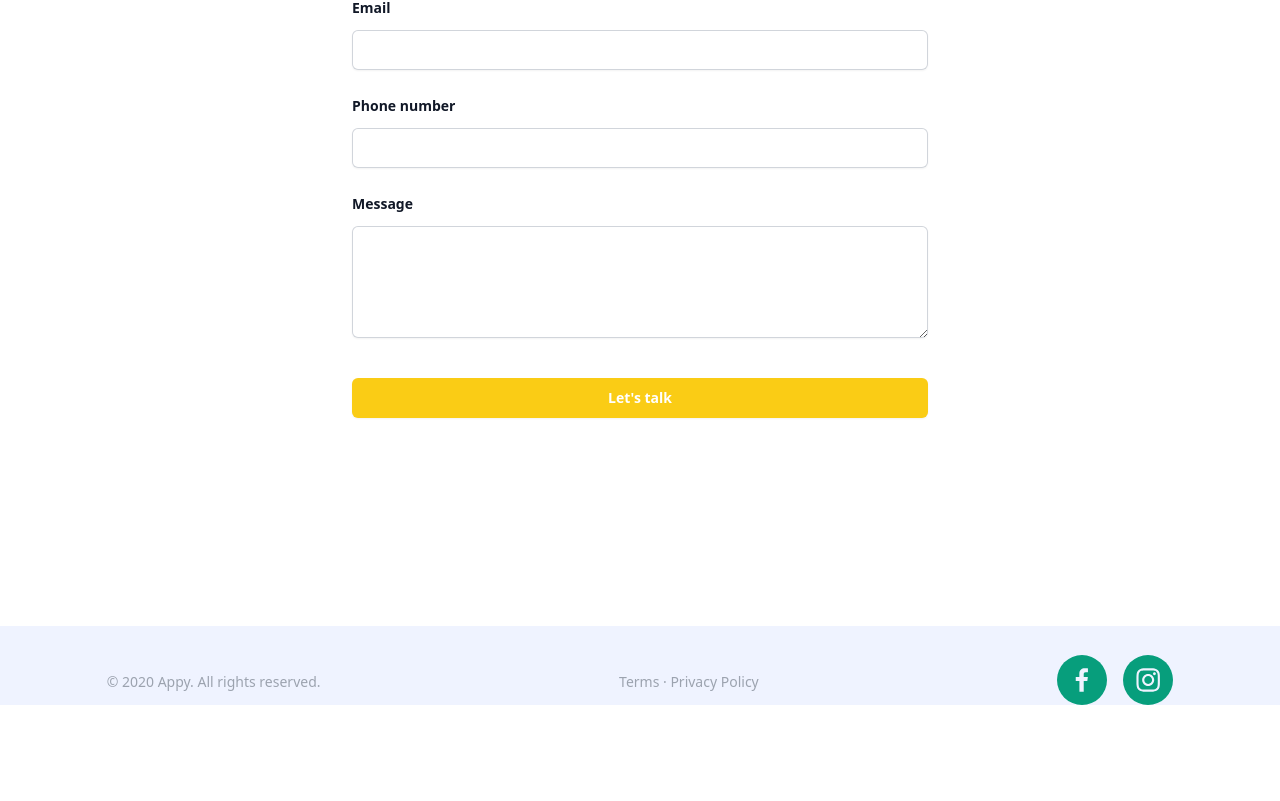
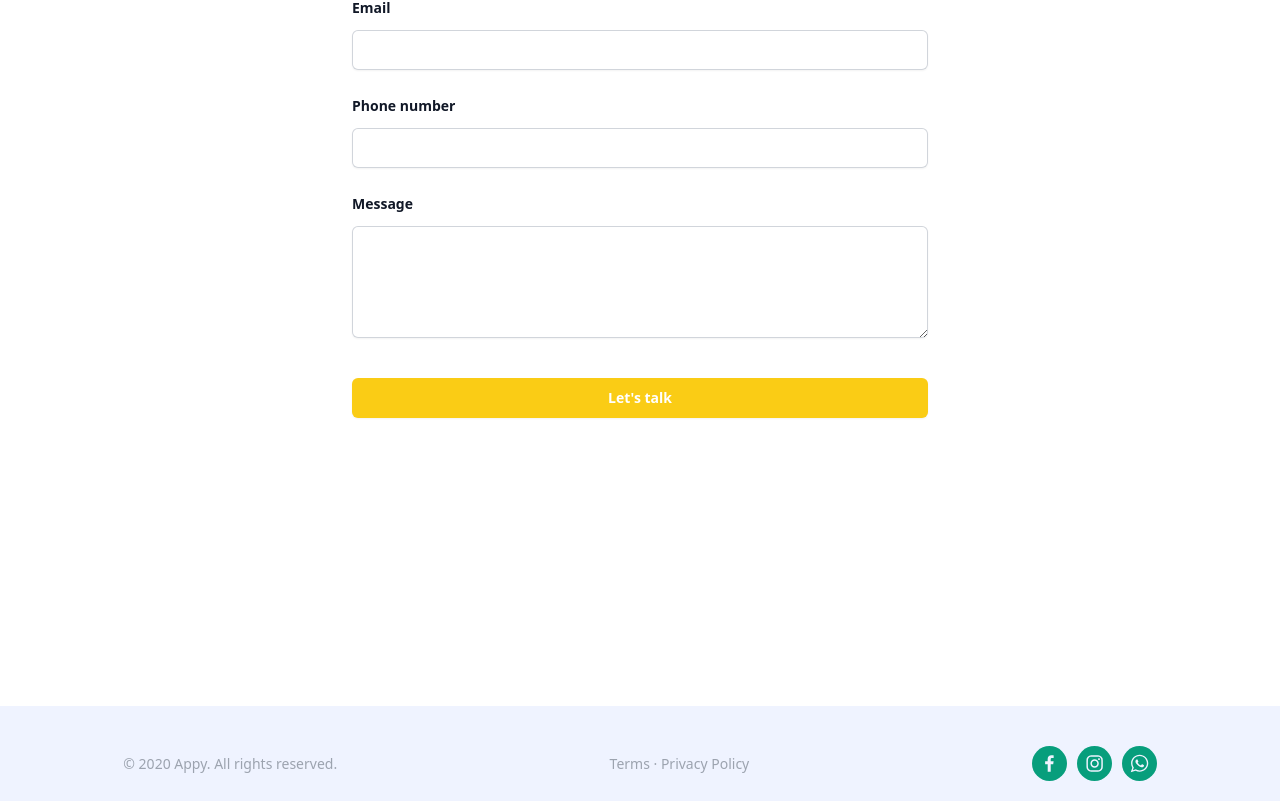
Before and after one commit to asmaemou/easywebsite2, a React (Create React App) app: page /contact in a window 1280 px wide. Shown: the part 458-1259 px from the top of the page. Before the commit the page ends 1163 px from the top, so only its background shows below. Built offline with nearby package versions, Linux system fonts and the light colour scheme.

Commit message:
make the footer look better by creating footer.css +footer.js

```diff
--- a/package.json
+++ b/package.json
@@ -4,6 +4,9 @@
   "private": true,
   "dependencies": {
     "@emailjs/browser": "^3.11.0",
+    "@fortawesome/free-brands-svg-icons": "^6.4.0",
+    "@fortawesome/free-solid-svg-icons": "^6.4.0",
+    "@fortawesome/react-fontawesome": "^0.2.0",
     "@headlessui/react": "^1.7.15",
     "@heroicons/react": "^2.0.18",
     "@testing-library/jest-dom": "^5.16.5",
--- /dev/null
+++ b/src/components/Footer.css
@@ -0,0 +1,48 @@
+.footer {
+    background-color: #eff3ff;
+    color: white;
+    padding: 20px;
+    font-size: 20px; /* Updated font size */
+    text-align: center;
+    width: 100%;
+  }
+
+  .footer-container {
+    display: flex;
+    justify-content: space-between;
+    align-items: center;
+  }
+
+  .item1,
+  .item2,
+  .item3,
+  .item4,
+  .item5 {
+    flex: 1;
+  }
+
+  .item1 {
+    text-align: left;
+  }
+
+  .item2 {
+    text-align: center;
+  }
+
+  .item3,
+  .item4,
+  .item5 {
+    text-align: right;
+  }
+
+  .icon-spacing {
+    margin-left: 10px;
+  }
+
+  .footer-text {
+    font-size: 20px;
+  }
+
+  .footer-icon {
+    font-size: 20px;
+  }
--- a/src/components/Footer.js
+++ b/src/components/Footer.js
@@ -1,22 +1,23 @@
 import React from "react";
 import { SocialIcon } from 'react-social-icons';
+import "./Footer.css";
 
 const Footer = () => {
   return (
-    <footer className="bg-[#eff3ff] text-white mt-20">
+    <footer className="footer bg-[#eff3ff] text-white mt-40">
       <div
-        className="flex flex-row justify-between w-10/12 mx-auto mt-5 items-center
-      text-center pt-8 text-gray-400 text-sm"
+        className="footer-container flex flex-row justify-center items-center w-10/12 mx-auto mt-5 text-center text-gray-400 text-sm"
       >
-        <span>© 2020 Appy. All rights reserved.</span>
-        <span>Terms · Privacy Policy</span>
-        <div className="flex flex-row justify-between space-x-4">
-        <SocialIcon url="https://web.facebook.com/easylarache/videos/3293695087585784" bgColor='#079e7c' size="15" style={{ marginTop: "-3px"}} />
-        <SocialIcon url="https://www.instagram.com/easy.maroc/?igshid=MzRlODBiNWFlZA%3D%3D" bgColor='#079e7c' size="15" style={{marginTop:"-3px"}} />
+        <span className="mr-4">© 2020 Appy. All rights reserved.</span>
+        <span className="mr-4">Terms · Privacy Policy</span>
+        <div className="flex flex-row justify-center space-x-4">
+          <SocialIcon url="https://web.facebook.com/easylarache/videos/3293695087585784" bgColor='#079e7c' size="15" style={{ width: "35px", height: "35px", marginLeft: "10px" }} />
+          <SocialIcon url="https://www.instagram.com/easy.maroc/?igshid=MzRlODBiNWFlZA%3D%3D" bgColor='#079e7c' size="15" style={{ width: "35px", height: "35px", marginLeft: "10px" }} />
+          <SocialIcon url="https://wa.me/message/H2BEQDJRQ63NM1" network="whatsapp" bgColor='#079e7c' size="15" style={{ width: "35px", height: "35px", marginLeft: "10px" }} />
         </div>
-
       </div>
     </footer>
   );
 };
+
 export default Footer;
--- /dev/null
+++ b/src/components/contact.jsx
@@ -0,0 +1,100 @@
+import React, { useRef } from "react";
+import emailjs from "@emailjs/browser";
+import styled from "styled-components";
+
+// npm i @emailjs/browser
+
+const Contact = () => {
+  const form = useRef();
+
+  const sendEmail = (e) => {
+    e.preventDefault();
+
+    emailjs
+      .sendForm(
+        "replace with service id",
+        "replace with template id",
+        form.current,
+        "replace with user id"
+      )
+      .then(
+        (result) => {
+          console.log(result.text);
+          console.log("message sent");
+        },
+        (error) => {
+          console.log(error.text);
+        }
+      );
+  };
+
+  return (
+    <StyledContactForm>
+      <form ref={form} onSubmit={sendEmail}>
+      <label>Name</label>
+      <input type="text" name="user_name" />
+      <label>Email</label>
+      <input type="email" name="user_email" />
+      <label>Message</label>
+      <textarea name="message" />
+      <input type="submit" value="Send" />
+    </form>
+    </StyledContactForm>
+  );
+};
+
+export default Contact;
+
+// Styles
+const StyledContactForm = styled.div`
+  width: 400px;
+
+  form {
+    display: flex;
+    align-items: flex-start;
+    flex-direction: column;
+    width: 100%;
+    font-size: 16px;
+
+    input {
+      width: 100%;
+      height: 35px;
+      padding: 7px;
+      outline: none;
+      border-radius: 5px;
+      border: 1px solid rgb(220, 220, 220);
+
+      &:focus {
+        border: 2px solid rgba(0, 206, 158, 1);
+      }
+    }
+
+    textarea {
+      max-width: 100%;
+      min-width: 100%;
+      width: 100%;
+      max-height: 100px;
+      min-height: 100px;
+      padding: 7px;
+      outline: none;
+      border-radius: 5px;
+      border: 1px solid rgb(220, 220, 220);
+
+      &:focus {
+        border: 2px solid rgba(0, 206, 158, 1);
+      }
+    }
+
+    label {
+      margin-top: 1rem;
+    }
+
+    input[type="submit"] {
+      margin-top: 2rem;
+      cursor: pointer;
+      background: rgb(249, 105, 14);
+      color: white;
+      border: none;
+    }
+  }
+`;
```
Also changed, not shown: 1 other file (tests, documents, lock files or other folders).
